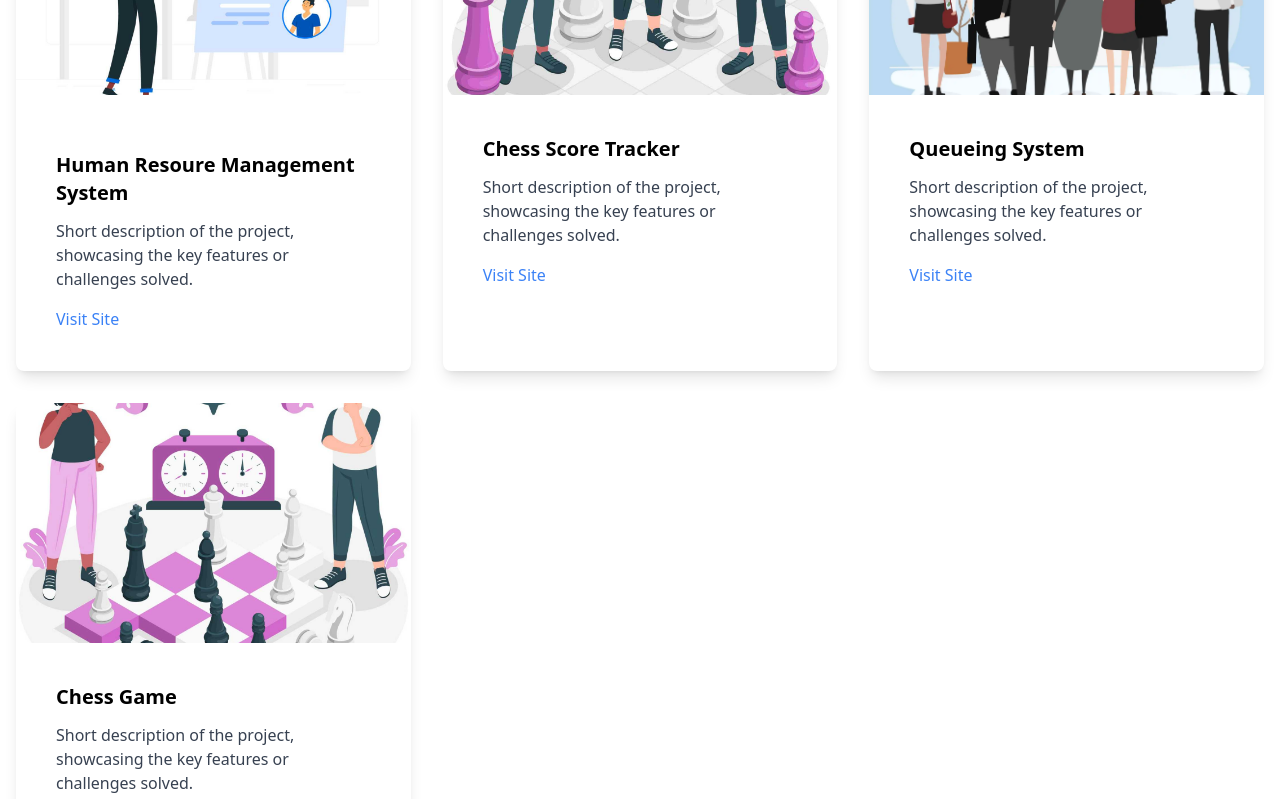
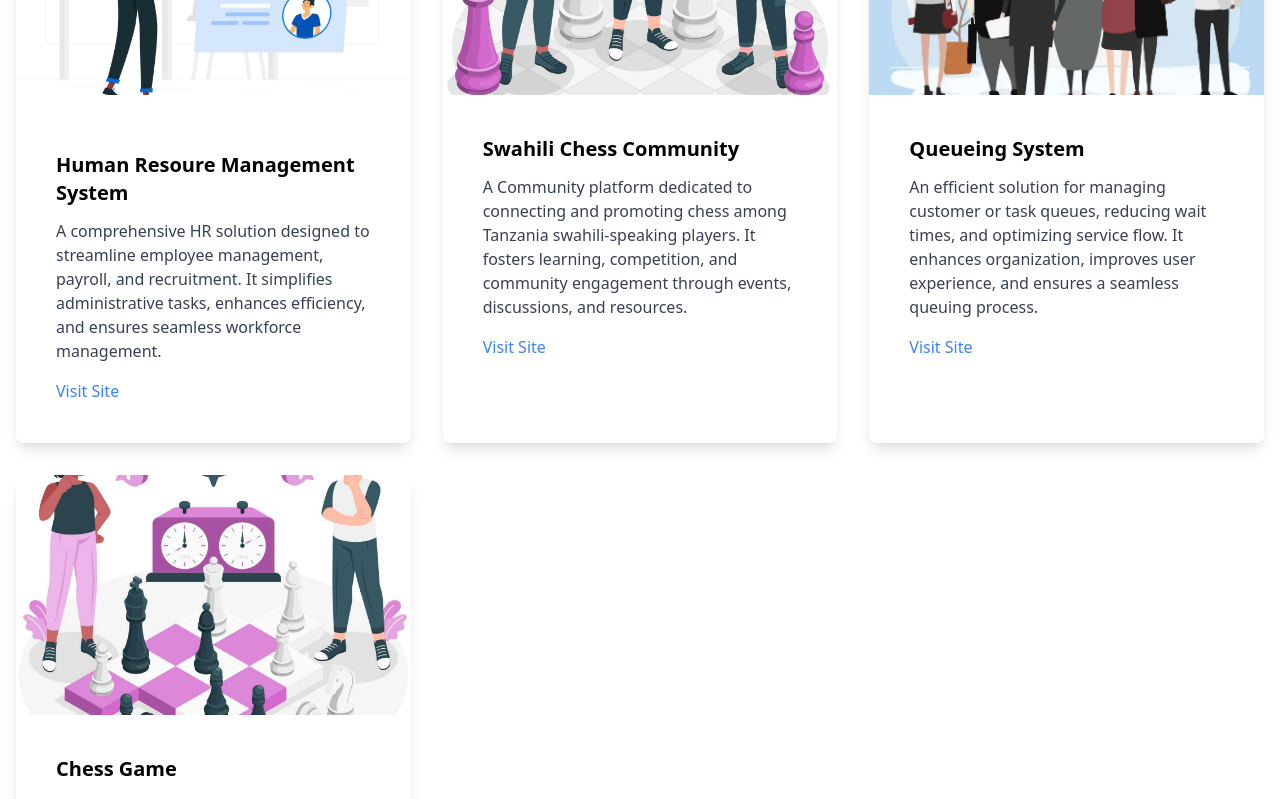
Before and after one commit to RagoDevs/RagoDevs, a React (Create React App) app: page /services in a window 1280 px wide. Shown: the part 1980-2779 px from the top of the page. Built offline with nearby package versions, Linux system fonts and the light colour scheme.

Commit message:
add description on projects

```diff
--- a/src/Pages/Services.jsx
+++ b/src/Pages/Services.jsx
@@ -153,7 +153,7 @@ function Services() {
                         </div>
                         <div class="p-10" >
                             <h3 class="font-semibold text-xl mb-3">Human Resoure Management System</h3>
-                            <p class="text-gray-700 mb-4">Short description of the project, showcasing the key features or challenges solved.</p>
+                            <p class="text-gray-700 mb-4">A comprehensive HR solution designed to streamline employee management, payroll, and recruitment. It simplifies administrative tasks, enhances efficiency, and ensures seamless workforce management.</p>
                             <a href="https://hr.ragodevs.com/" target="_blank" class="text-blue-500 hover:text-blue-700" rel="noreferrer">Visit Site</a>
                         </div>
                     </div>
@@ -162,8 +162,8 @@ function Services() {
                     <div class="bg-white shadow-lg rounded-lg overflow-hidden">
                         <img style={{ height: '15rem', objectFit: 'cover' }} src={stats} alt="Project 2" class="w-full h-64 " loading="lazy"/>
                         <div class="p-10">
-                            <h3 class="font-semibold text-xl mb-3">Chess Score Tracker</h3>
-                            <p class="text-gray-700 mb-4">Short description of the project, showcasing the key features or challenges solved.</p>
+                            <h3 class="font-semibold text-xl mb-3">Swahili Chess Community</h3>
+                            <p class="text-gray-700 mb-4">A Community platform dedicated to connecting and promoting chess among Tanzania swahili-speaking players. It fosters learning, competition, and community engagement through events, discussions, and resources.</p>
                             <a href="https://chess.tz" target="_blank" class="text-blue-500 hover:text-blue-700" rel="noreferrer">Visit Site</a>
                         </div>
                     </div>
@@ -173,7 +173,7 @@ function Services() {
                         <img style={{ height: '15rem', objectFit: 'cover' }} src={queue} alt="Project 3" class="w-full h-64 object-cover" loading="lazy"/>
                         <div class="p-10">
                             <h3 class="font-semibold text-xl mb-3">Queueing System</h3>
-                            <p class="text-gray-700 mb-4">Short description of the project, showcasing the key features or challenges solved.</p>
+                            <p class="text-gray-700 mb-4">An efficient solution for managing customer or task queues, reducing wait times, and optimizing service flow. It enhances organization, improves user experience, and ensures a seamless queuing process.</p>
                             <a onClick={() => setOpen(false)} href="https://qeasy.ragodevs.com/" target="_blank" class="text-blue-500 hover:text-blue-700" rel="noreferrer">Visit Site</a>
                         </div>
                     </div>
@@ -183,7 +183,7 @@ function Services() {
                         <img style={{ height: '15rem', objectFit: 'cover' }} src={game} alt="Project 3" class="w-full h-64 object-cover" loading="lazy"/>
                         <div class="p-10">
                             <h3 class="font-semibold text-xl mb-3">Chess Game</h3>
-                            <p class="text-gray-700 mb-4">Short description of the project, showcasing the key features or challenges solved.</p>
+                            <p class="text-gray-700 mb-4">An interactive and strategic chess platform designed for Tanzanian players of all levels. It features real-time gameplay an intuitive interface, enhancing the chess experience while improving strategic thinking.</p>
                             <a href="https://play.chess.tz" target="_blank" class="text-blue-500 hover:text-blue-700" rel="noreferrer">Visit Site</a>
                         </div>
                     </div>
```
